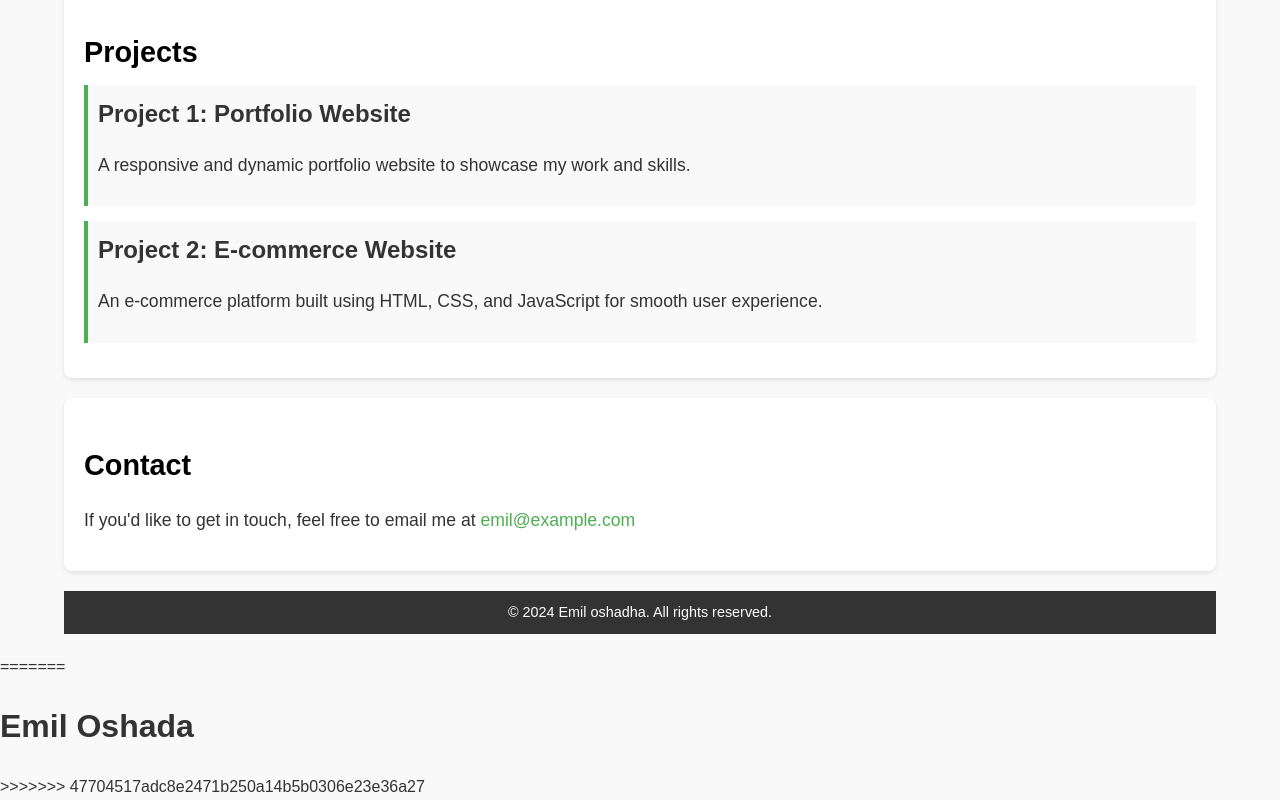
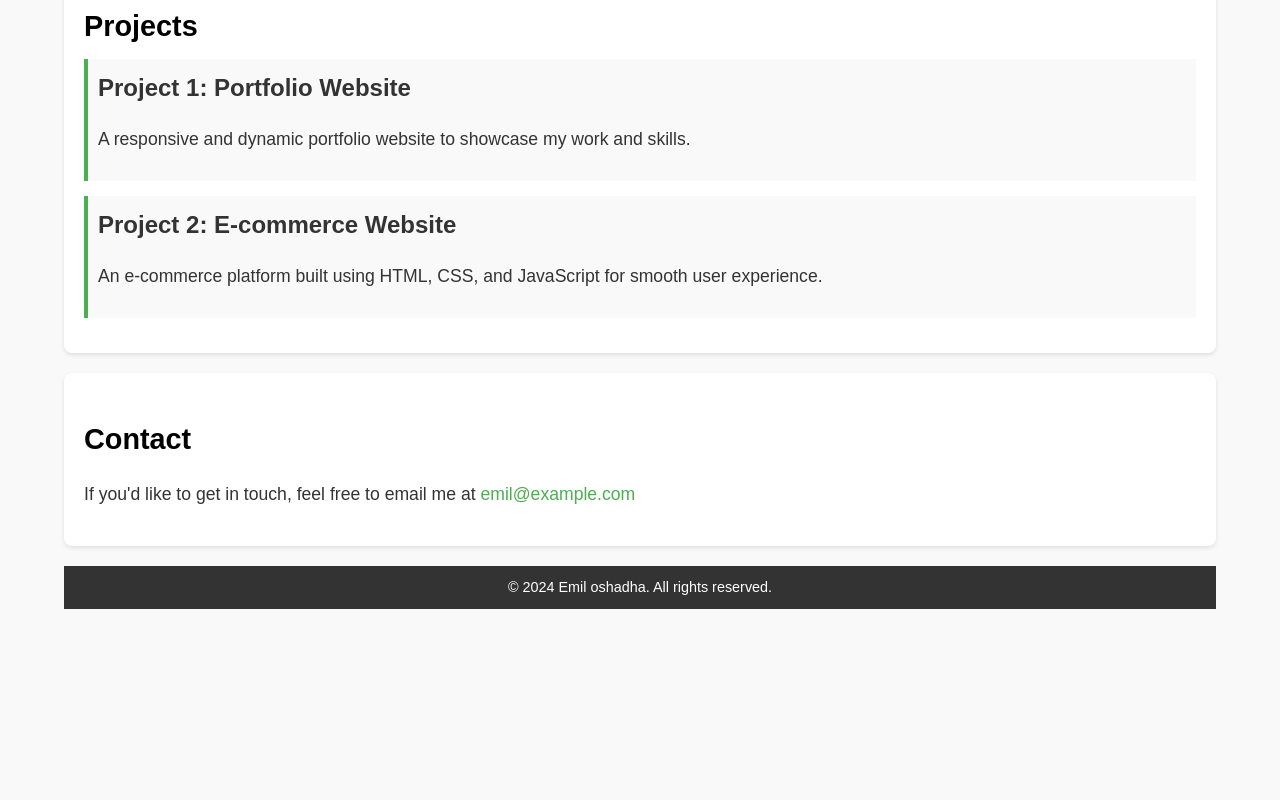
Before and after one commit to Oshadha078/oshadha078.github.io, a plain HTML site: page index.html in a window 1280 px wide. Shown: the part 442-1242 px from the top of the page. After the commit the page ends 1071 px from the top, so only its background shows below. Drawn offline with Linux system fonts and the light colour scheme.

Commit message:
Update index.html

```diff
--- a/index.html
+++ b/index.html
@@ -7,7 +7,6 @@
     <link rel="stylesheet" href="style.css">
 </head>
 <body>
-<<<<<<< HEAD
     <div class="container">
         <header>
             <h1>Emil Oshadha</h1>
@@ -40,8 +39,6 @@
             <p>&copy; 2024 Emil oshadha. All rights reserved.</p>
         </footer>
     </div>
-=======
-    <h1>Emil Oshada</h1>
->>>>>>> 47704517adc8e2471b250a14b5b0306e23e36a27
+
 </body>
 </html>
```
